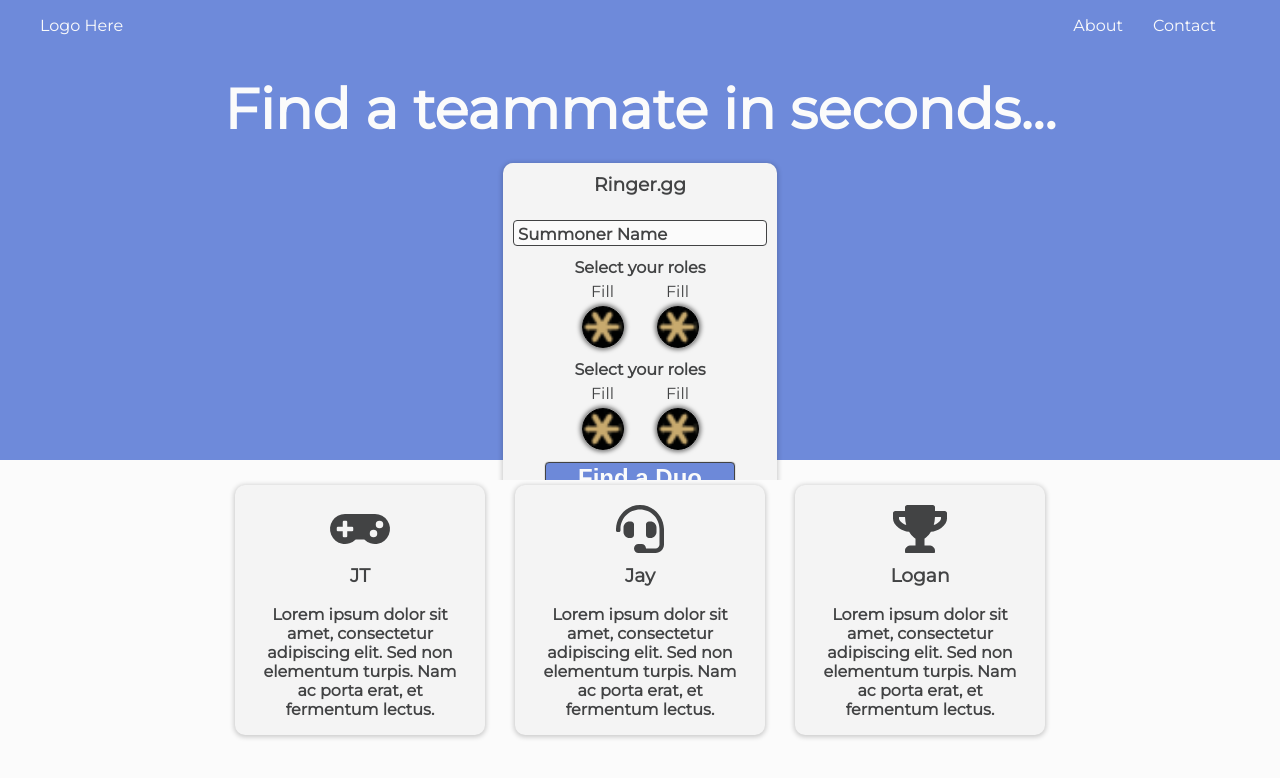
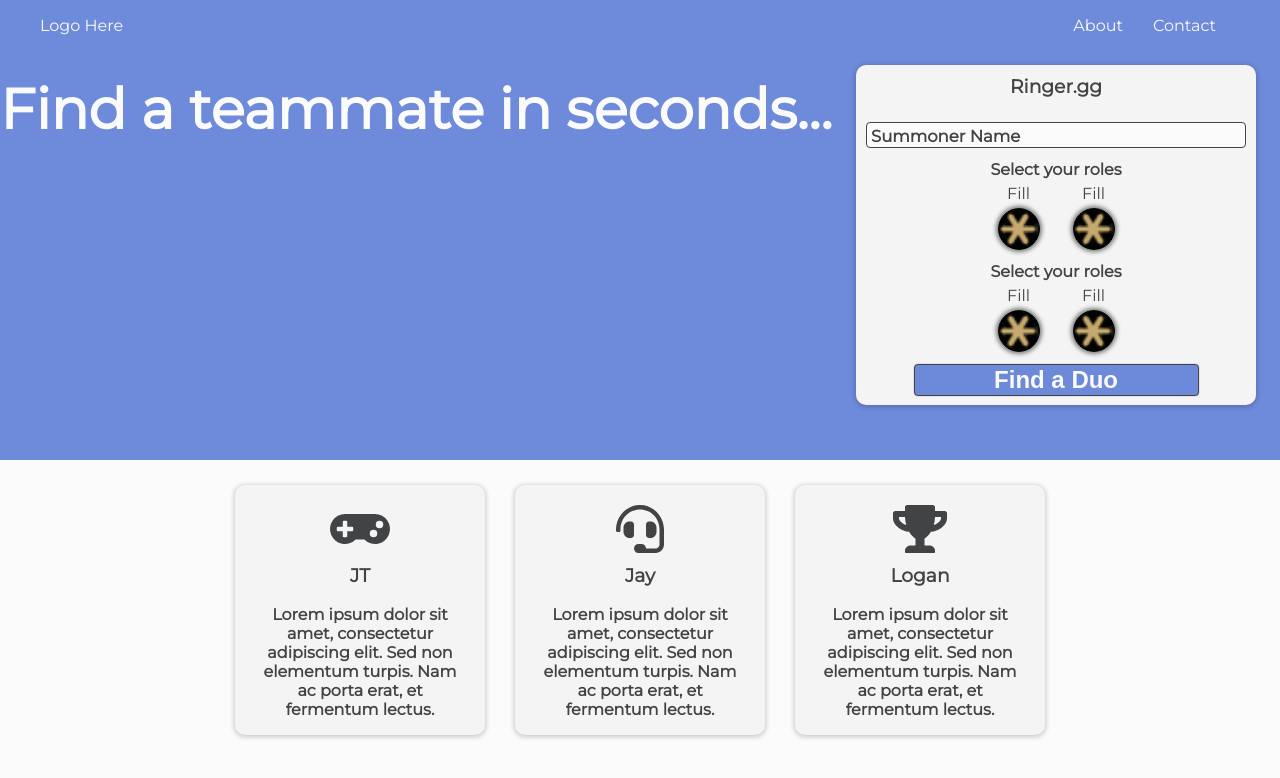
Before and after one commit to jayvickers/ringer, a React app: page / in a window 1280 px wide. Shown: the top 778 px of the page. Built offline with nearby package versions, Linux system fonts and the light colour scheme.

Commit message:
device queries

```diff
--- a/src/components/TopPane/_top-pane.less
+++ b/src/components/TopPane/_top-pane.less
@@ -14,12 +14,26 @@
       font-size: 3.5em;
     }
   }
-  .top-pane-action-container {
-    margin: auto 5vw;
+}
+
+//give more space for small monitors since we're not scrolling vertically
+@media (max-height: @macbook-height) {
+  .top-pane {
+    flex-direction: row;
+
     .action-pane {
-      width: 450px;
-      height: 350px;
-      color: @charcoal-font-color;
+      margin-bottom: 5px;
     }
   }
 }
+
+//buy some more space for tablet widths
+@media @tablet {
+  .top-pane {
+    .top-pane-text-container {
+      h1 {
+        font-size: 3em;
+      }
+    }
+  }
+}
--- a/src/components/_globalstyle/_ringer-variables.less
+++ b/src/components/_globalstyle/_ringer-variables.less
@@ -17,3 +17,10 @@
 
 //margins and padding
 @site-header-margins: 15px;
+
+//media queries for screen widths
+@desktop: ~"only screen and (min-width: 960px) and (max-width: 1199px)";
+@tablet: ~"only screen and (min-width: 720px) and (max-width: 959px)";
+
+//height
+@macbook-height: 800px;
```
